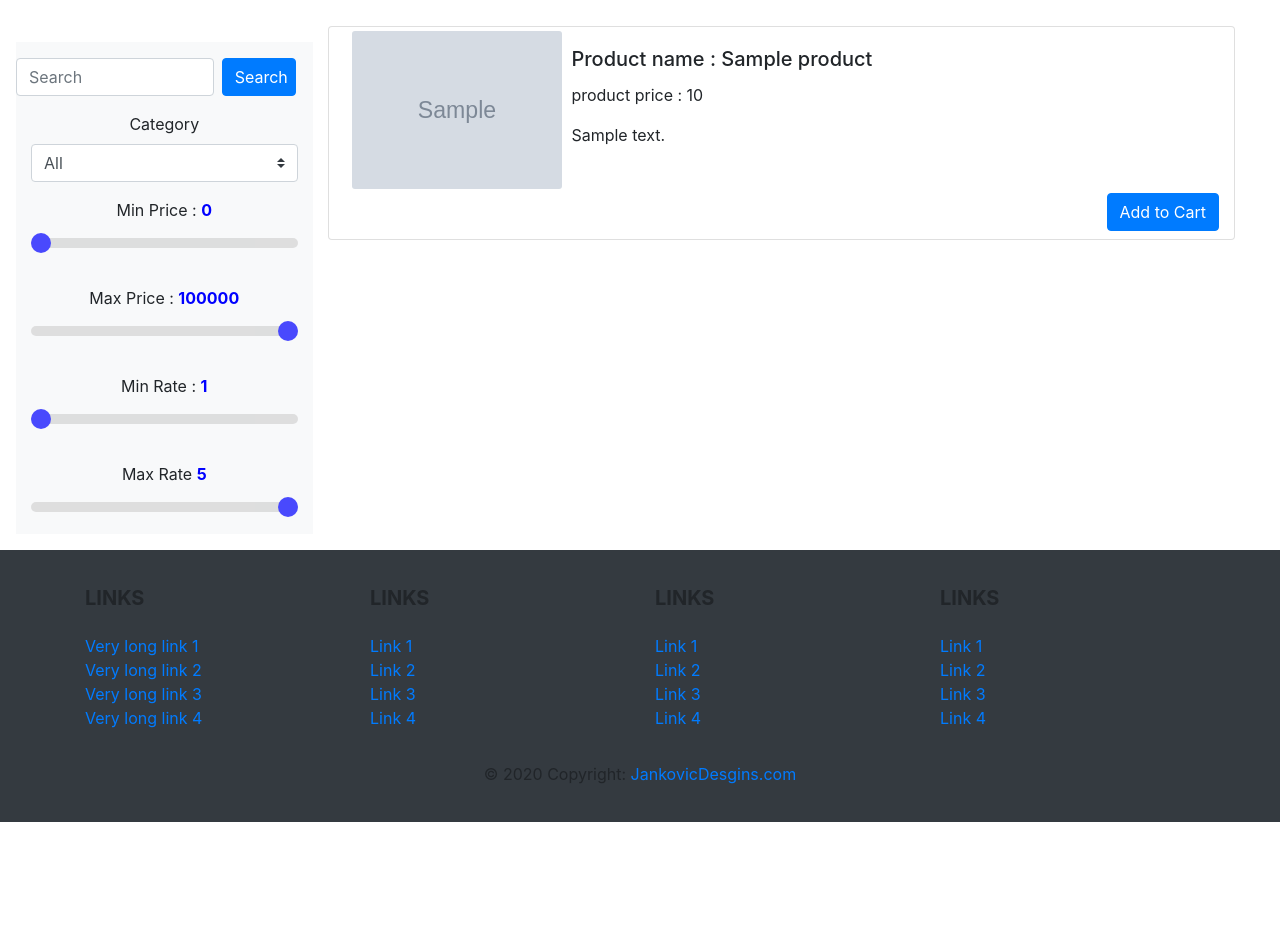
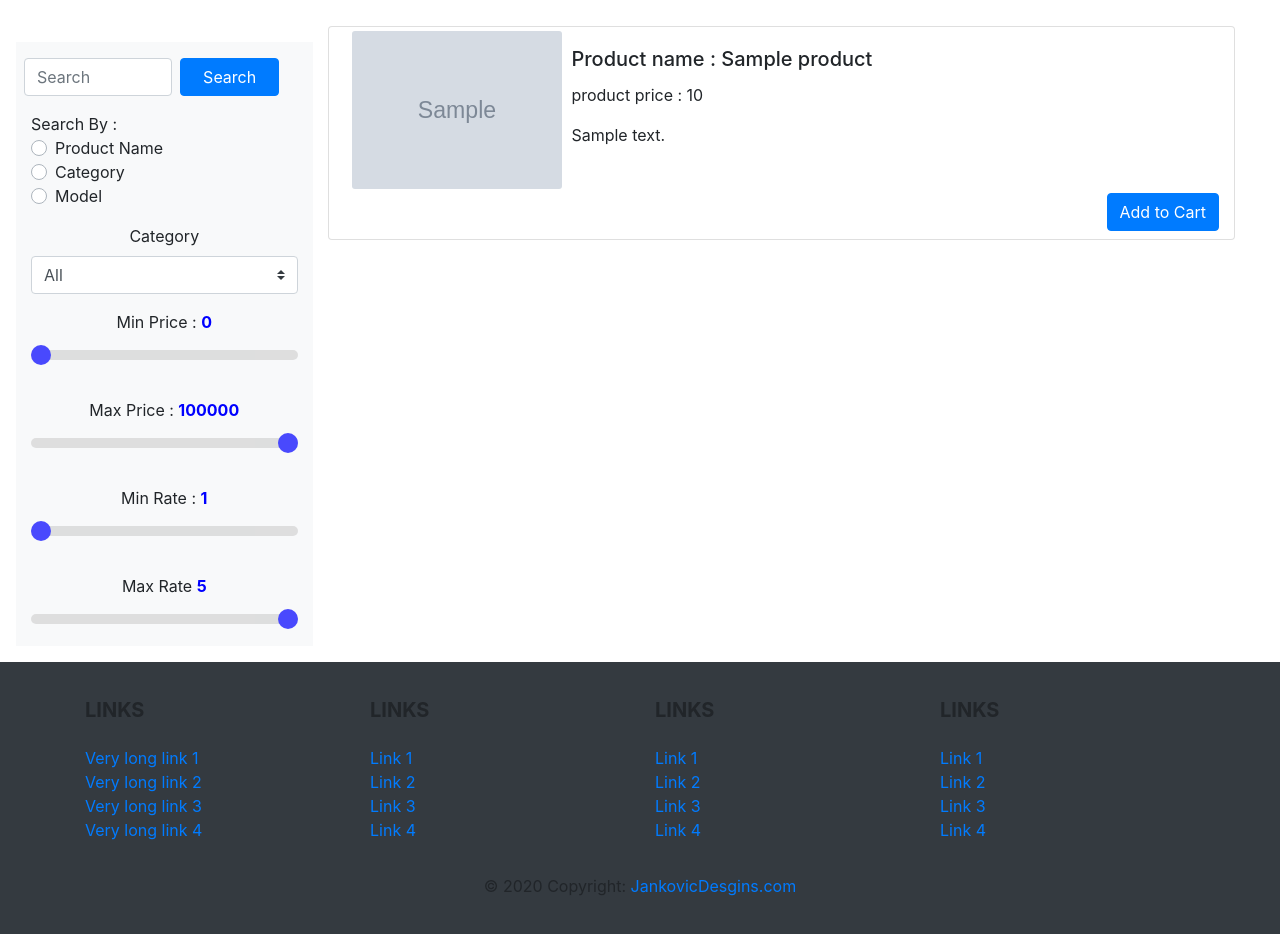
Before and after one commit to nourfayed/dokana_django_project, a Django app: page /search/ in a window 1280 px wide. Shown: the part 70-1004 px from the top of the page. Before the commit the page ends 892 px from the top, so only its background shows below. Run offline with Django 3.2, Linux system fonts and the light colour scheme; tables that the repository leaves empty hold one stand-in row (values such as "Sample post"); grey boxes marked "Sample" are stand-in pictures; some libraries are stand-ins or nearby versions.

Commit message:
fix search_result.html

```diff
--- a/products/templates/products/search_result.html
+++ b/products/templates/products/search_result.html
@@ -3,36 +3,41 @@
     {#<div class="search-split">#}
     <div class="row container-fluid mt-5 pt-5">
         <div class="col-md-3 p-2">
-            {#        <form method="post" action="">#}
-            {#            {% csrf_token %}#}
-            {#            <div class="input-append m-2">#}
-            {#                {% if filter.name %}#}
-            {#                    <input type="text" class="search-query col-12" value="{{ filter.name }}" name="product"#}
-            {#                           id="product">#}
-            {#                {% else %}#}
-            {#                    <input type="text" class="search-query col-12" placeholder="Search" name="product" id="product">#}
-            {##}
-            {#                {% endif %}#}
-            {#            </div>#}
+
             <form method="post" action="">
                 {% csrf_token %}
                 <div class="row bg-light col-12  align-items-center justify-content-center m-2">
                     {#                    <div class="row align-items-center justify-content-center m-2">#}
                     <div class="pt-3 row">
                         {% if filter.name %}
-                                    <input type="text" class="form-control mr-2 search-query col-8" value="{{ filter.name }}"
+                            <input type="text" class="form-control mr-2 ml-2 search-query col-6" value="{{ filter.name }}"
                                    name="product"
                                    id="product">
                         {% else %}
-                                    <input type="text" class="form-control mr-2 search-query col-8" placeholder="Search"
+                            <input type="text" class="form-control mr-2 ml-2 search-query col-6" placeholder="Search"
                                    name="product"
                                    id="product">
 
                         {% endif %}
 
-                                    <button type="submit" class="btn btn-primary btn-block col-md-3 ">Search</button>
+                        <button type="submit" class="btn btn-primary btn-block col-md-4 mr-2">Search</button>
+                    </div>
+                    <div class="w-100 pt-3">
+                        <span class="lable label-primary"> Search By :</span>
+                        <div class="custom-control custom-radio w-100">
+                            <input type="radio" id="customRadio1" name="by" class="custom-control-input" value="product">
+                            <label class="custom-control-label" for="customRadio1">Product Name</label>
+                        </div>
+                        <div class="custom-control custom-radio w-100">
+                            <input type="radio" id="customRadio2" name="by" class="custom-control-input" value="cat">
+                            <label class="custom-control-label" for="customRadio2">Category</label>
+                        </div>
+                        <div class="custom-control custom-radio w-100">
+                            <input type="radio" id="customRadio3" name="by" class="custom-control-input" value="model">
+                            <label class="custom-control-label" for="customRadio3">Model</label>
                         </div>
 
+                    </div>
                     <div class="select-container w-100 pt-3" align="center">
                         <label>Category</label>
                         <select id="category" class="custom-select mr-sm-2" name="category">
--- a/products/views.py
+++ b/products/views.py
@@ -45,7 +45,9 @@ def showDetails(request):
 
 
 def search(request):
+    print(request.POST)
     productName = request.POST.get('product', '')
+    searchBy = request.POST.get('by', '')
     category = request.POST.get('category', '')
     min_price = request.POST.get('min_price', '')
     max_price = request.POST.get('max_price', '')
@@ -62,6 +64,8 @@ def search(request):
     print(category)
     if category not in sub_cats_name:
         category = 'All'
+    if searchBy == '':
+        searchBy = 'product'
     if min_price == '':
         min_price = '0'
     if max_price == '':
@@ -70,8 +74,6 @@ def search(request):
         min_rate = '1'
     if max_rate == '':
         max_rate = '5'
-
-    print(category + " " + min_price + " " + max_price + " " + min_rate + " " + max_price)
 
     search_filter = {
         'name': productName,
@@ -104,12 +106,17 @@ def search(request):
         #     final_cat.append(s.subCatName)
         # # print(subCat)
 
-    if category == 'All':
+    if searchBy == 'product':
         products = Products.objects.filter(Q(productName__contains=productName))
+    elif searchBy == 'model':
+        products = Products.objects.filter(Q(productModel__contains=productName))
     else:
-        cat_id = SubCategory.objects.get(subCatName=category)
-        # products = Products.objects.filter(Q(productName__contains=productName) and Q(category=cat_id))
-        products = Products.objects.filter(Q(productName__contains=productName) & Q(categoryID=cat_id))
+        if category == 'All':
+            products = Products.objects.all()
+        else:
+            cat_id = SubCategory.objects.get(subCatName=category)
+            # products = Products.objects.filter(Q(productName__contains=productName) and Q(category=cat_id))
+            products = Products.objects.filter(Q(productName__contains=productName) & Q(categoryID=cat_id))
 
     if products:
         products = filter(lambda x: price__less_than(max_price, x), products)
```
Lines whose indentation alone changed are shown as unchanged.
